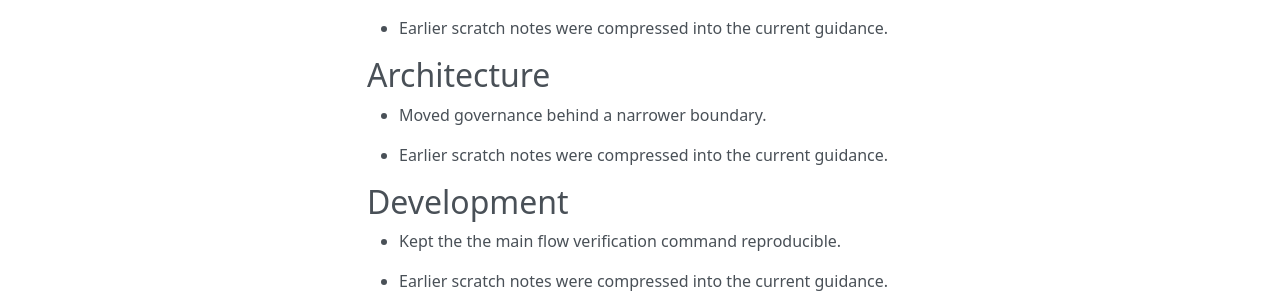
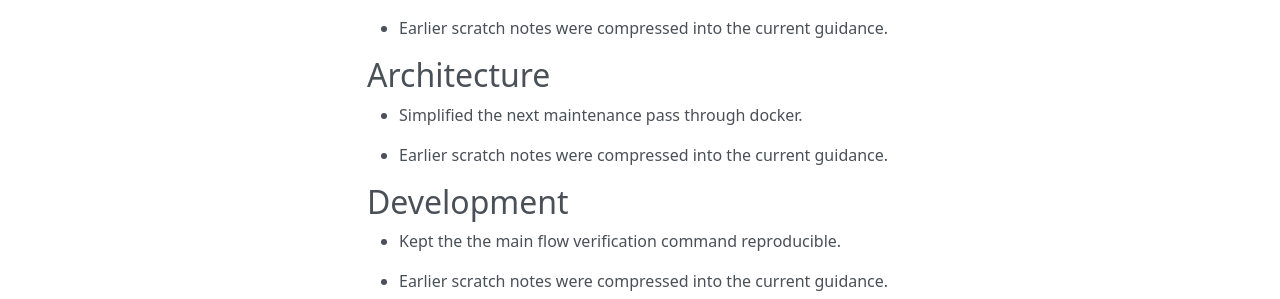
Before and after one commit to sebastianspicker/rae, an MkDocs documentation site: the page built from docs/INDEX.md, in a window 1280 px wide and 1199 px high. Shown: the part 803-1102 px from the top of the window. Built offline with MkDocs 1.6.1, drawn with Linux system fonts in a browser that asks for light colours; nearby versions of some CDN libraries.

```diff
--- a/docs/INDEX.md
+++ b/docs/INDEX.md
@@ -29,7 +29,7 @@
 - Earlier scratch notes were compressed into the current guidance.
 
 ## Architecture
-- Moved governance behind a narrower boundary.
+- Simplified the next maintenance pass through docker.
 
 - Earlier scratch notes were compressed into the current guidance.
 
--- a/docs/javascripts/mathjax.js
+++ b/docs/javascripts/mathjax.js
@@ -45,3 +45,8 @@
 }
 
 // forced-nav-10
+
+// current lane: docker
+export function dockerService() {
+  return { scope: "docker", status: "ready" };
+}
```
Also changed, not shown: 1 other file.
